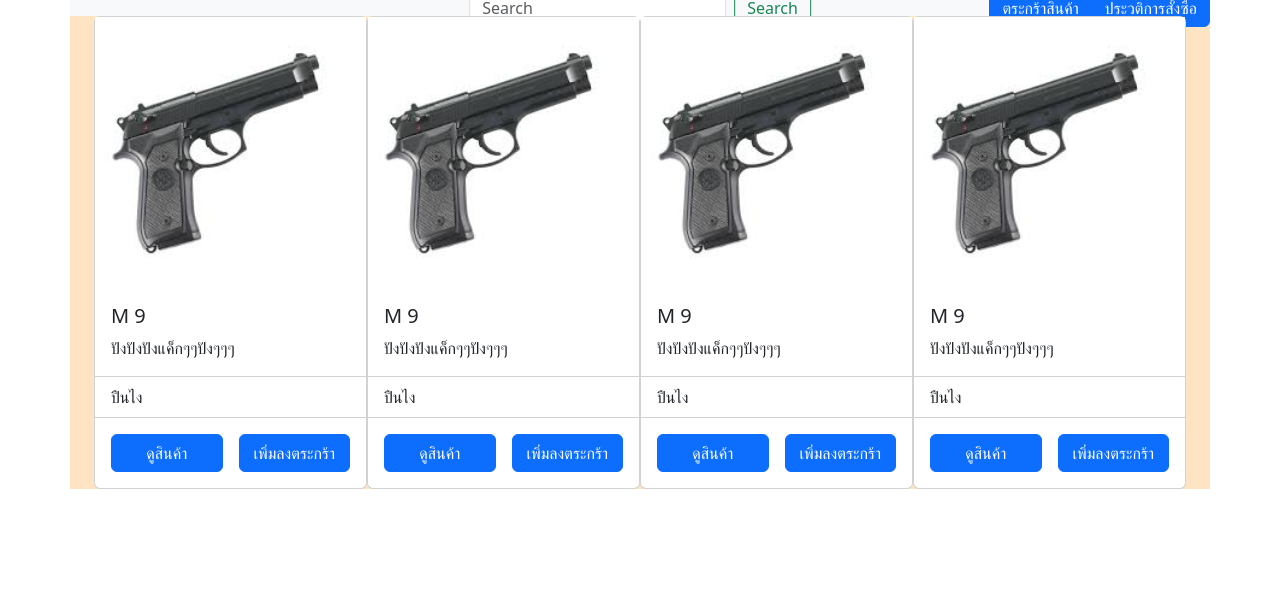
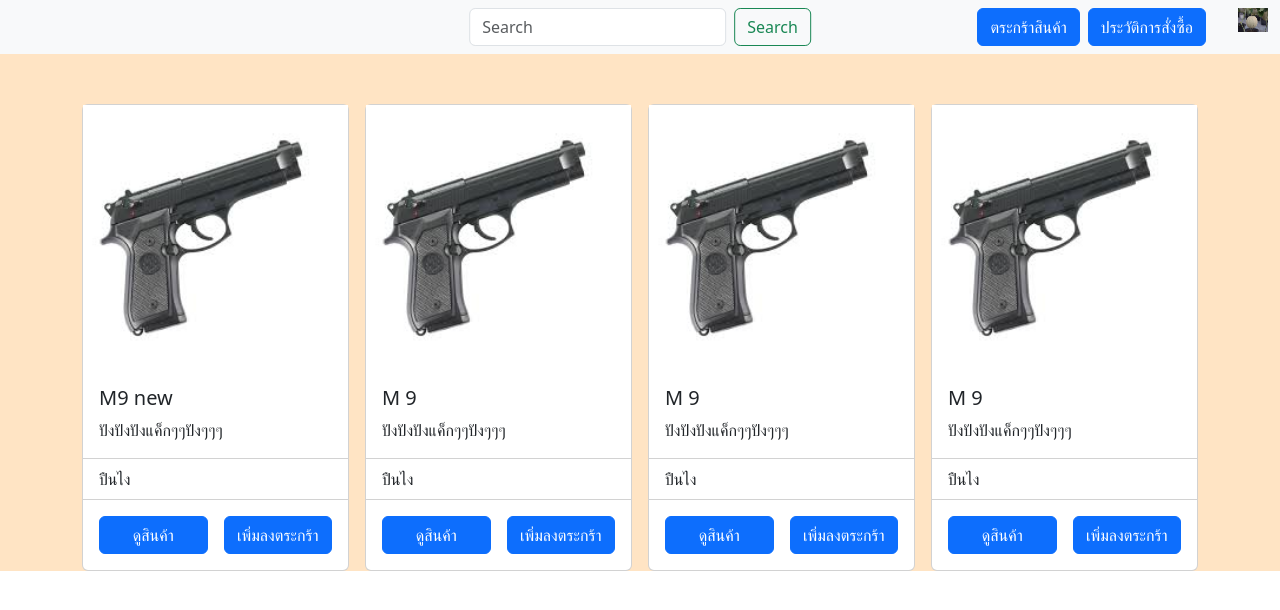
Before and after one commit to MCRS101/oodev, an Angular app in the folder godunk-sell/: page /home in a window 1280 px wide. Shown: the top 610 px of the page. Built offline with nearby package versions, Linux system fonts and the light colour scheme.

Commit message:
update dasbord

```diff
--- a/godunk-sell/src/app/home/home.css
+++ b/godunk-sell/src/app/home/home.css
@@ -0,0 +1,3 @@
+.gap{
+    padding: auto;
+}
--- a/godunk-sell/src/app/home/home.html
+++ b/godunk-sell/src/app/home/home.html
@@ -1,9 +1,9 @@
-<div class="container" style="background-color: bisque;">
-    <div class="d-flex container-xl">
+<div class="container-fluid m-10" style="background-color: bisque; padding-top: 50px;">
+    <div class="d-flex container cd-grid gap-3">
         <div class= "card" style="width: 18rem;">
             <img src="imgsrc/gun.jpg" alt="malon">
             <div class="card-body">
-                <h5 class="card-title">M 9</h5>
+                <h5 class="card-title">M9 new</h5>
                 <p class="card-text">ปังปังปังแค็กๆๆปังๆๆๆ</p>
             </div>
             <ul class="list-group list-group-flush">
--- a/godunk-sell/src/app/navbar/navbar.html
+++ b/godunk-sell/src/app/navbar/navbar.html
@@ -1,21 +1,21 @@
-<nav class="d-flex container navbar bg-body-tertiary" >
+<nav class="d-flex container-fluid navbar bg-body-tertiary" >
   <div>
 
   </div>
   <div class="container-fluid position-relative">
-    <!-- <a class="navbar-brand">Navbar</a> -->
+    <a class="navbar-brand"></a>
     <form class="d-flex position-absolute top-50 start-50 translate-middle"
       role="search">
       <input class="form-control me-2  " type="search" placeholder="Search"
         aria-label="Search" />
       <button class="btn btn-outline-success" type="submit">Search</button>
     </form>
-    <div class="container">
-      <div class="position-absolute top-50 end-0 translate-middle-y">
+    <div class="d-flex gap-2">
       <button class="btn btn-primary" type="submit">ตระกร้าสินค้า</button>
-      <button class="btn btn-primary" type="submit">ประวติการสั้งซื้อ</button>
-      </div>
+      <button class="btn btn-primary" type="submit">ประวัติการสั่งซื้อ</button>
+      <a class="navbar-brand" href="#"></a>
+      <img src="imgsrc/download.jpg" alt="Logo" width="30" height="24" class="d-inline-block align-text-top">
+    </div>
 
-    </div>
   </div>
 </nav>
```
